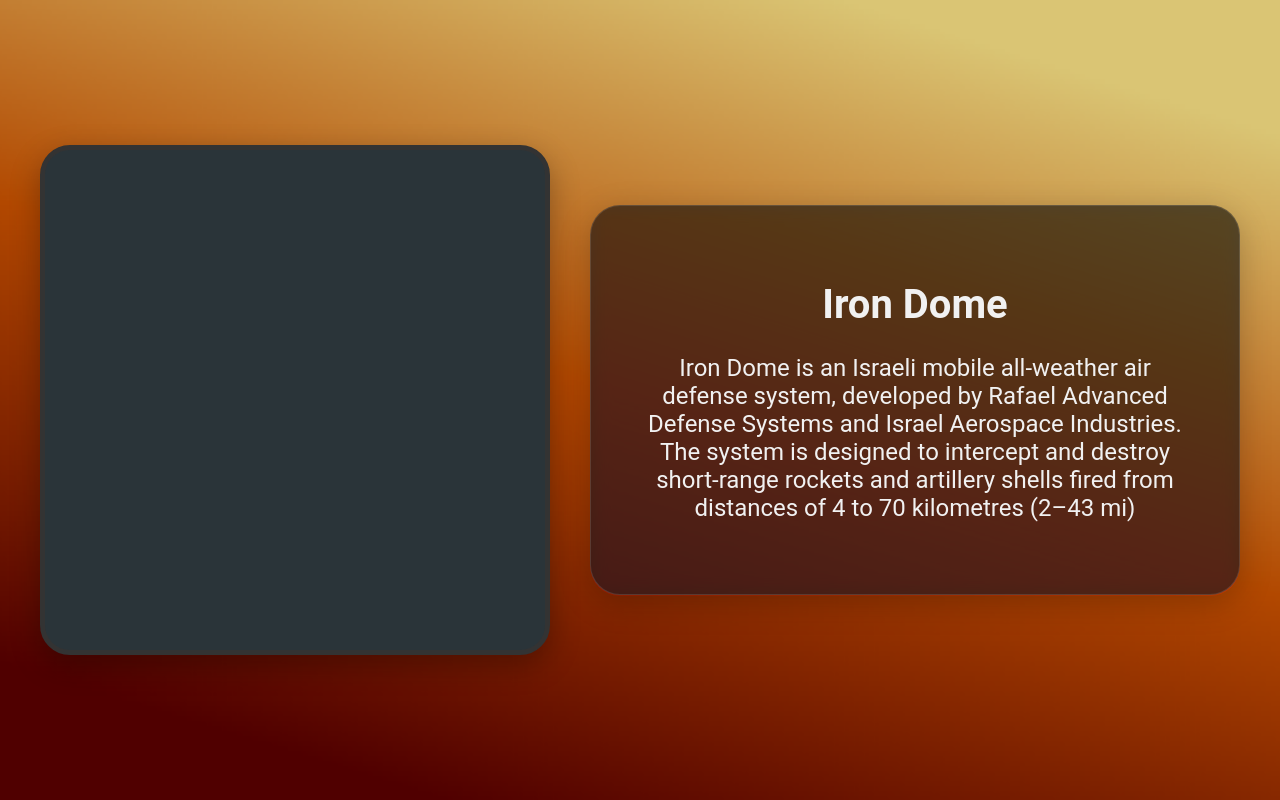
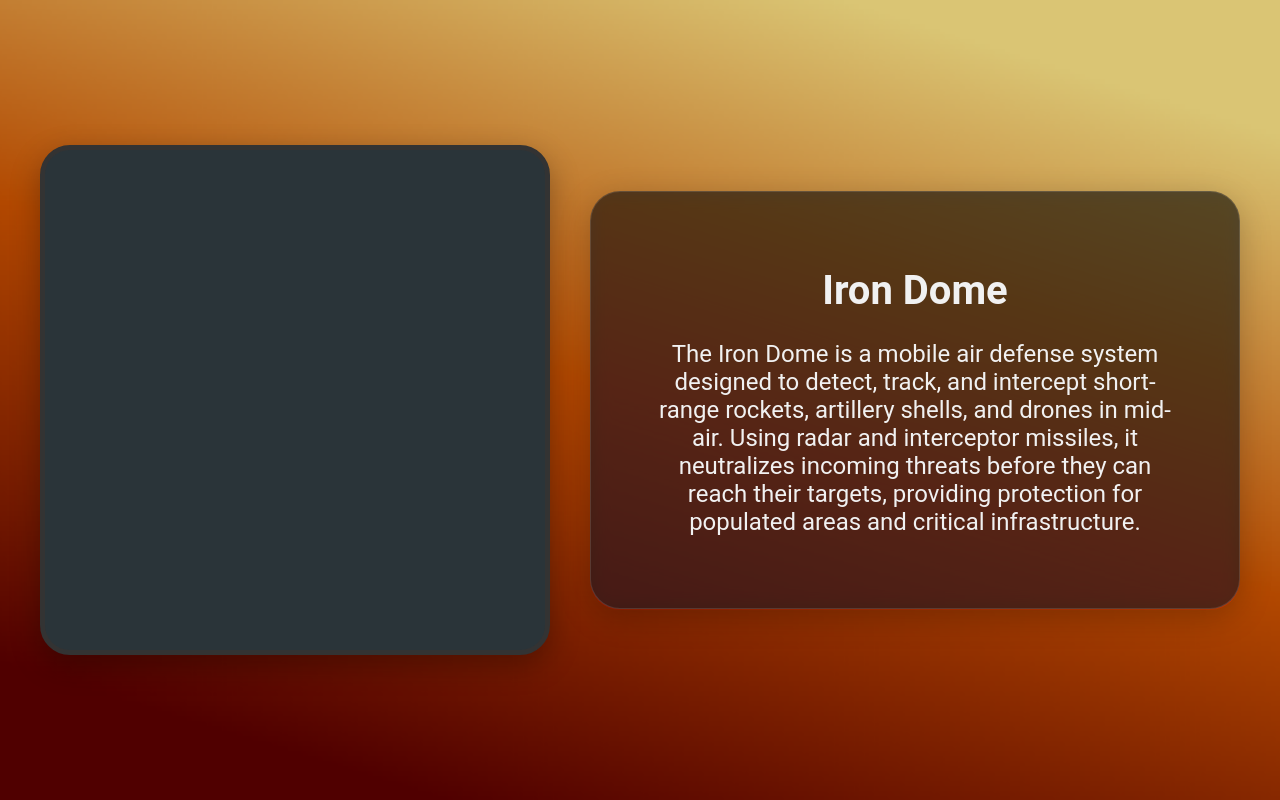
Before and after one commit to haroon226/Iron-Dome, a plain HTML site: page index.html in a window 1280 px wide. Drawn offline with nearby package versions, Linux system fonts and the light colour scheme.

Commit message:
Update index.html

```diff
--- a/index.html
+++ b/index.html
@@ -82,7 +82,7 @@ h1{
   <!-- Right: info text -->
   <div class="info">
     <h1>Iron Dome</h1>
-    <p>Iron Dome is an Israeli mobile all-weather air defense system, developed by Rafael Advanced Defense Systems and Israel Aerospace Industries. The system is designed to intercept and destroy short-range rockets and artillery shells fired from distances of 4 to 70 kilometres (2–43 mi)</p>
+    <p>The Iron Dome is a mobile air defense system designed to detect, track, and intercept short-range rockets, artillery shells, and drones in mid-air. Using radar and interceptor missiles, it neutralizes incoming threats before they can reach their targets, providing protection for populated areas and critical infrastructure.</p>
   </div>
 </body>
 </html>
```
